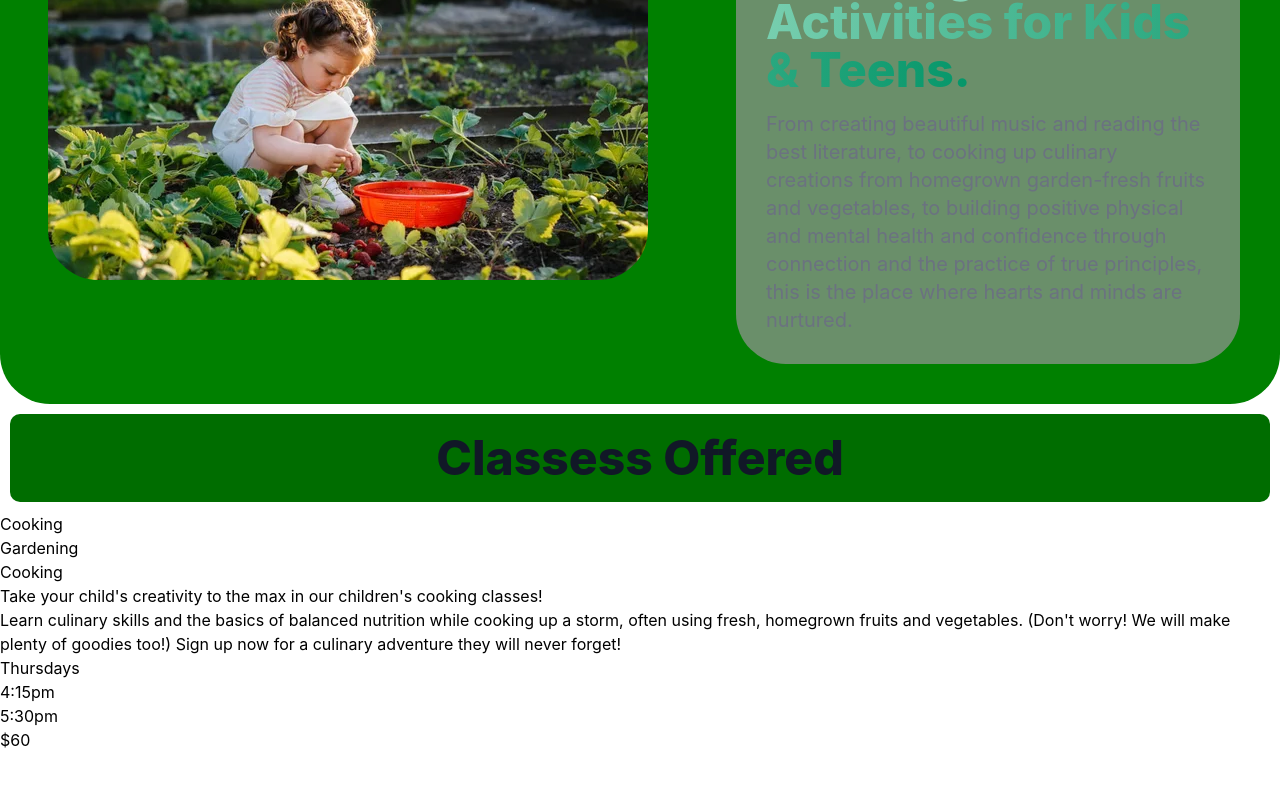
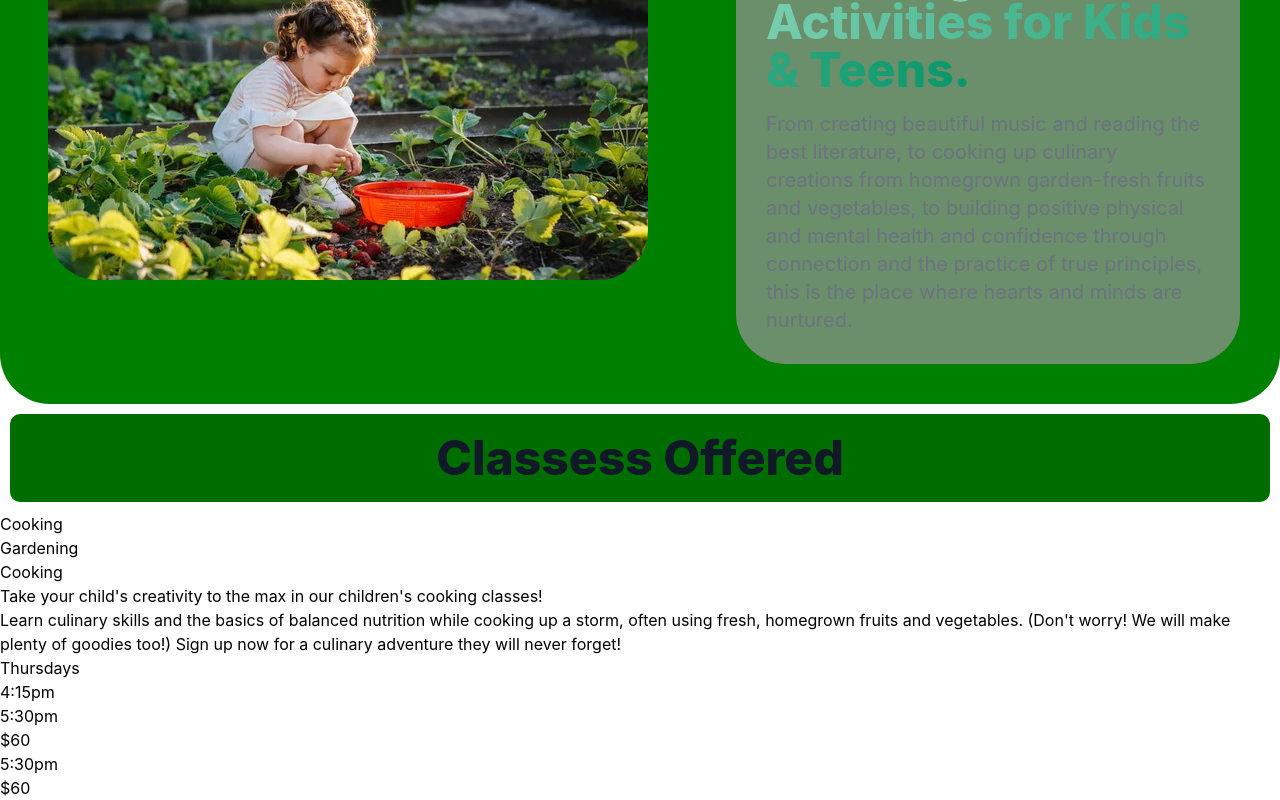
Before and after one commit to Shazammon/melslearninggarden, a React (Create React App) app: page / in a window 1280 px wide. Shown: the part 264-1064 px from the top of the page. Before the commit the page ends 1016 px from the top, so only its background shows below. Built offline with nearby package versions, Linux system fonts and the light colour scheme.

Commit message:
more updates to ClassSmall and Home components

```diff
--- a/src/components/comps/ClassSmall.jsx
+++ b/src/components/comps/ClassSmall.jsx
@@ -24,7 +24,8 @@ export default function ClassSmall() {
             <div>{classData[0].schedule_teens}</div>
             <div>{classData[0].cost}</div>
             <div>{classData[0].class_photos}</div>
-            <div>{classData[0].class_photos}</div>
+            <div>{classData[0].schedule_teens}</div>
+            <div>{classData[0].cost}</div>
             <div>{classData[0].class_photos}</div>
         </>
     )
```
